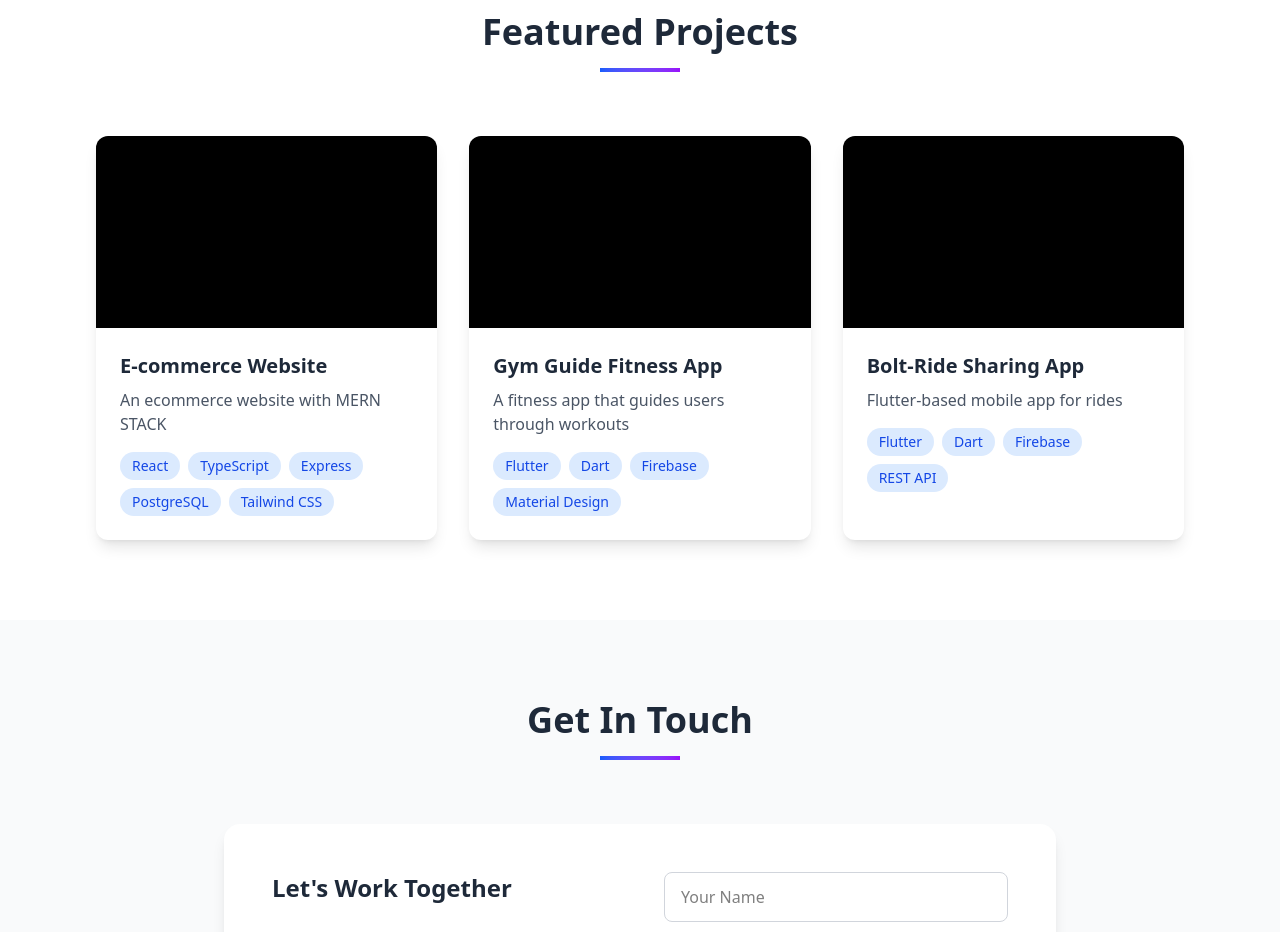
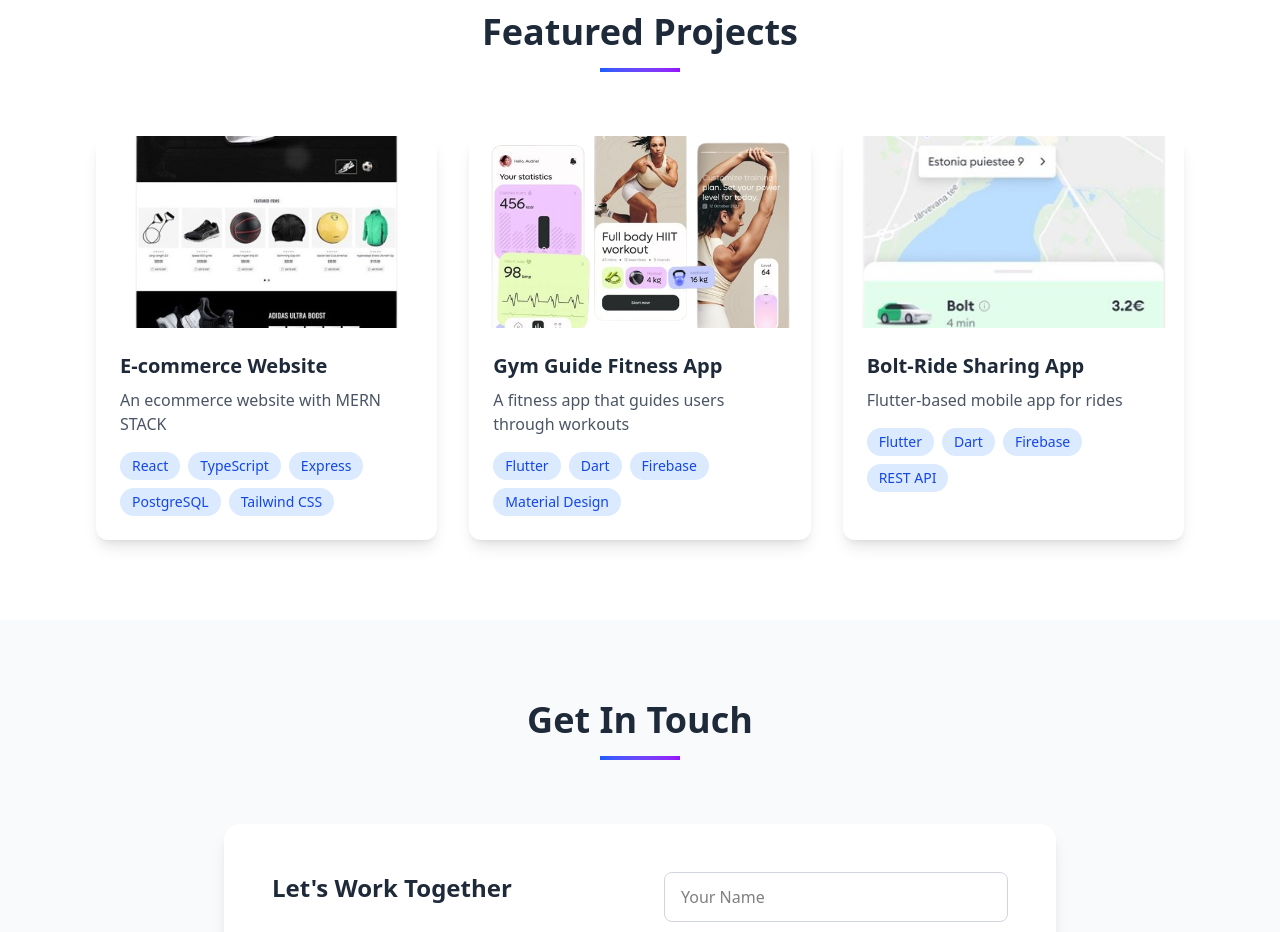
Before and after one commit to zahrawm/my_portofolio_website, a React (Vite) app in the folder portofolio/: page / in a window 1280 px wide. Shown: the part 2420-3352 px from the top of the page. Built offline with nearby package versions, Linux system fonts and the light colour scheme.

Commit message:
clickabke image in NavBar

```diff
--- a/portofolio/src/Components/NavBar.tsx
+++ b/portofolio/src/Components/NavBar.tsx
@@ -86,7 +86,7 @@ export default function Portfolio() {
 
   const ProjectCard: React.FC<ProjectCardProps> = ({ project, index }) => (
     <div className="bg-white rounded-xl shadow-lg overflow-hidden hover:shadow-2xl transition-all duration-300 transform">
-      <div className="relative">
+      <div className="">
         <a
           href={project.live}
           target="_blank"
@@ -237,7 +237,6 @@ export default function Portfolio() {
           </div>
         </div>
       </section>
-
 
       <section id="about" className="py-20 bg-gray-50">
         <div className="max-w-6xl mx-auto px-4 sm:px-6 lg:px-8">
```
